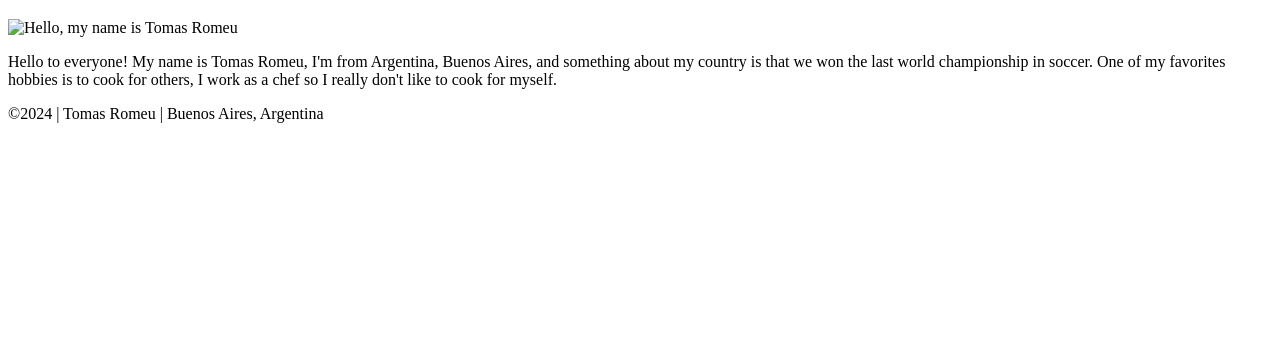
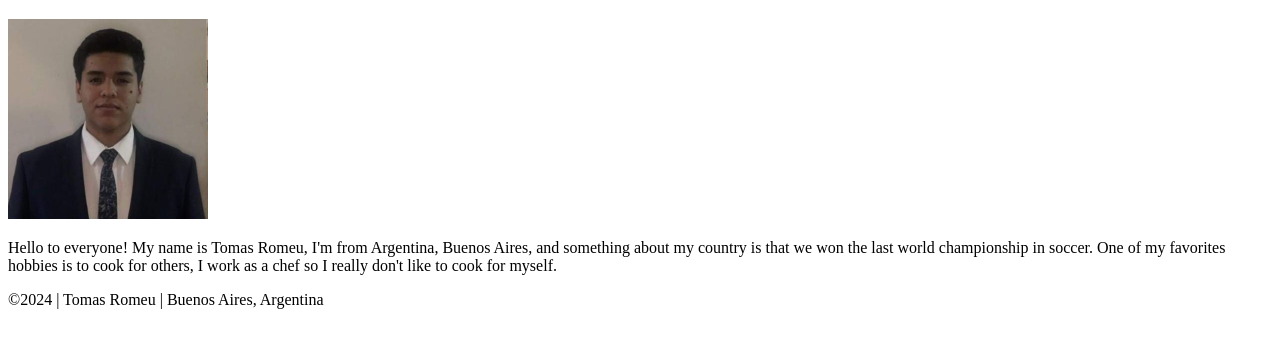
Before and after one commit to tomyromeu/wdd130, a plain HTML site: page index.html in a window 1280 px wide. Shown: the part 87-434 px from the top of the page. Drawn offline with Linux system fonts and the light colour scheme.

Commit message:
Update index.html

```diff
--- a/index.html
+++ b/index.html
@@ -15,7 +15,7 @@
         </header>
         <main>
             <h1>Tomas Romeu | WDD 130</h1>
-            <img src="images/profile.jpg" alt="Hello, my name is Tomas Romeu" width="200">
+            <img src="aboutme/images/profile.jpg" alt="Hello, my name is Tomas Romeu" width="200">
             <p>Hello to everyone! My name is Tomas Romeu, I'm from Argentina, Buenos Aires,
                  and something about my country is that we won the last  world championship
                   in soccer. One of my favorites hobbies is to cook for others,
```
